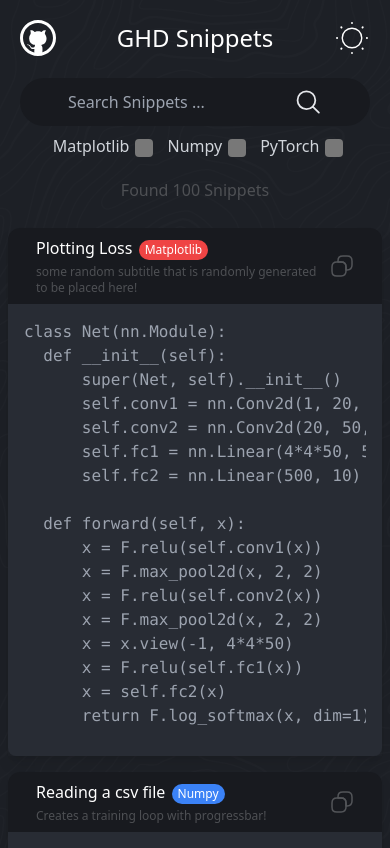
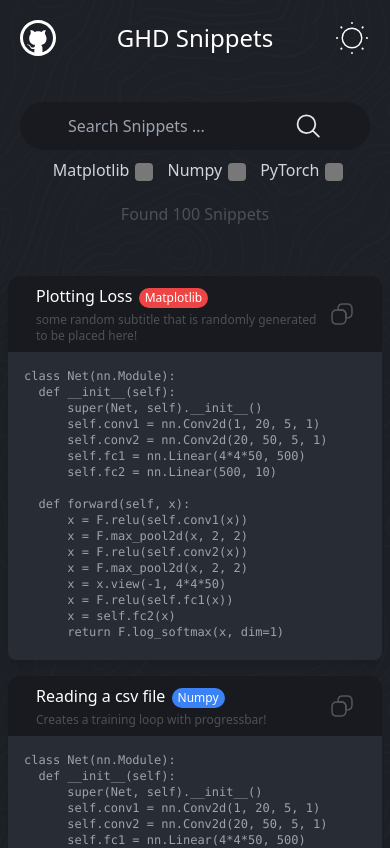
Before and after one commit to Gholamrezadar/ghd-snippets-next, a Next.js app: page / in a window 390 px wide. Shown: the top 848 px of the page. Built offline with nearby package versions, Linux system fonts and the light colour scheme.

Commit message:
mobile friendly 2

```diff
--- a/components/SearchBar.tsx
+++ b/components/SearchBar.tsx
@@ -50,7 +50,7 @@ const SearchBar = () => {
   return (
     <>
       {/* Search Bar */}
-      <div className="flex h-32 md:h-44 w-full items-center justify-center mb-6 md:md-4">
+      <div className="flex h-44 md:h-44 w-full items-center justify-center mb-6 md:md-4">
         <div className="flex h-full w-full max-w-4xl flex-col items-center justify-center p-5 dark:text-white">
           {/* Search field */}
           <div className="flex items-center justify-center w-full max-w-2xl mb-2 md:mb-6">
--- a/components/Snippet.tsx
+++ b/components/Snippet.tsx
@@ -104,7 +104,7 @@ const Snippet = ({
             >
               {snippet.content}
             </SyntaxHighlighter> */}
-            <pre className="dark:bg-ghd-dark-code-bg p-4 pb-1 overflow-hidden rounded-b-lg">
+            <pre className="dark:bg-ghd-dark-code-bg p-4 pb-1 overflow-hidden rounded-b-lg text-xs md:text-base">
               <div className="card-box">{snippet.content}</div>
             </pre>
           </div>
```
